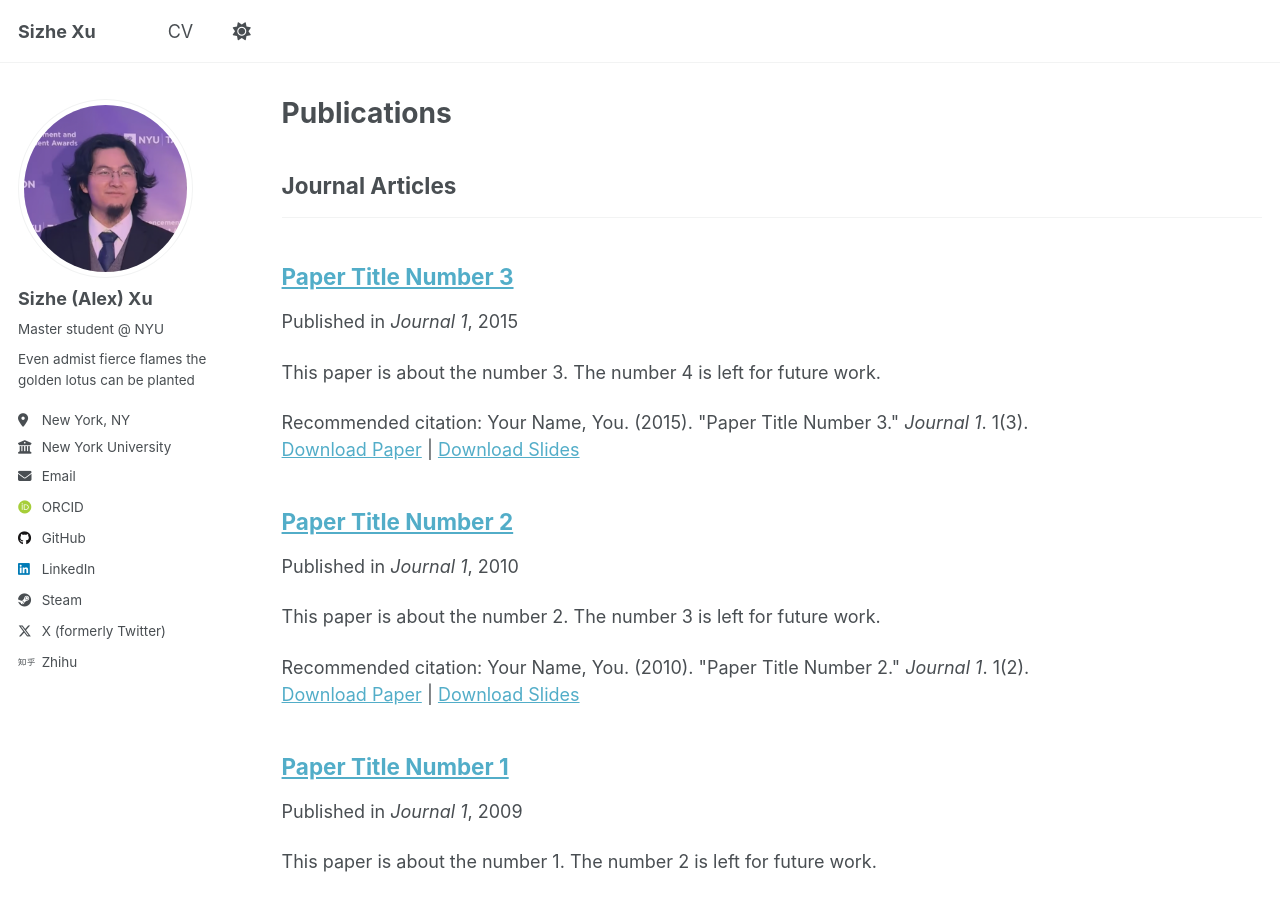
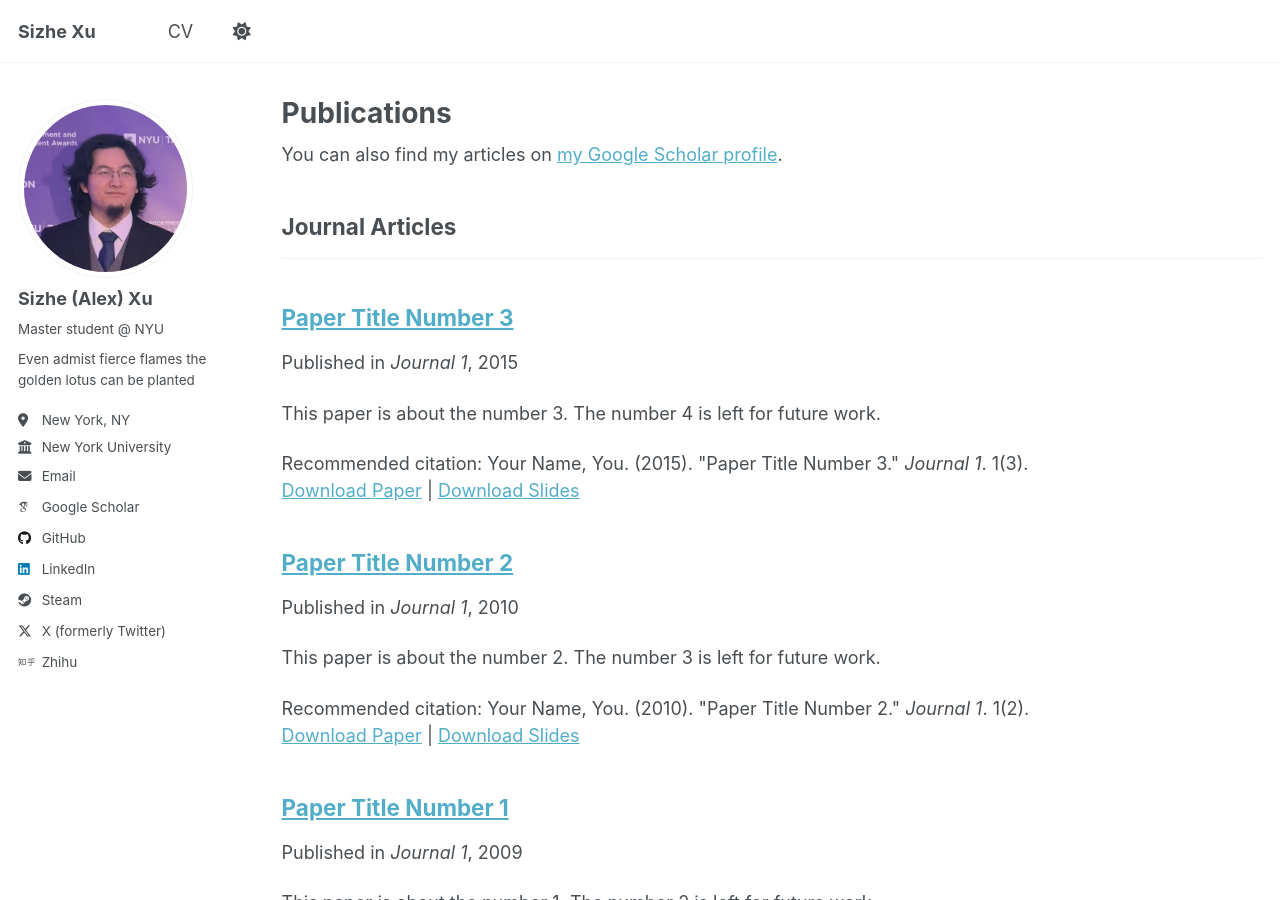
Before and after one commit to MazelTovy/alexxu.github.io, a Jekyll site: the page built from _pages/publications.html, in a window 1280 px wide and 900 px high. Built offline with Jekyll 4.4.1, drawn with Linux system fonts in a browser that asks for light colours; some web fonts are replaced; a script that is not in the unit is left out; part of the change alters nothing that is shown.

Commit message:
add google scholar

```diff
--- a/_config.yml
+++ b/_config.yml
@@ -35,12 +35,12 @@ author:
   # Academic websites
   academia         : # URL
   arxiv            : # URL - Update with the correct link to your profile
-  googlescholar    : # URL
+  googlescholar    : "https://scholar.google.com/citations?user=bFwhe2UAAAAJ"
   inspire-hep      : # URL
   impactstory      : # URL
-  orcid            : "https://orcid.org/my-orcid?orcid=0009-0004-1988-4798"
+  orcid            : # "https://orcid.org/my-orcid?orcid=0009-0004-1988-4798"
   semantic         : # URL
-  pubmed           :
+  pubmed           : # URL
   researchgate     : # URL
   scopus           : # URL
 
```
